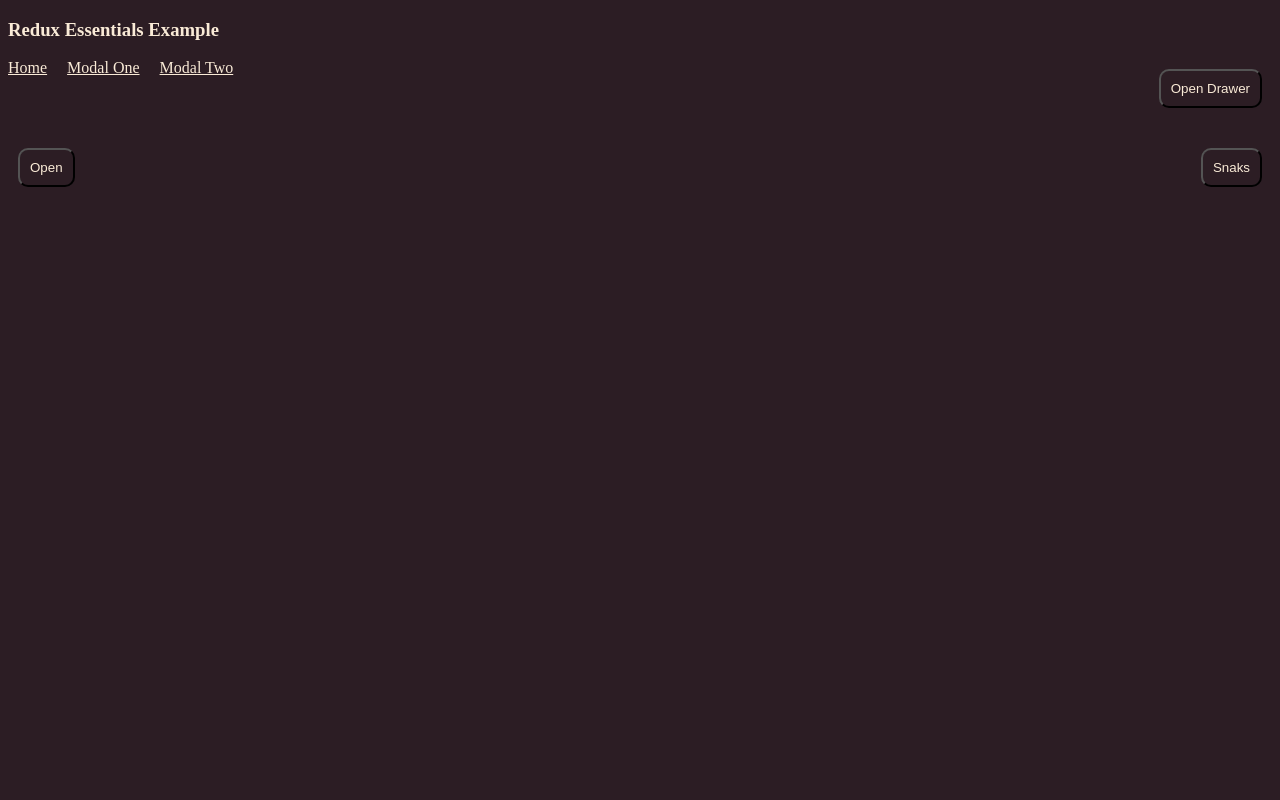
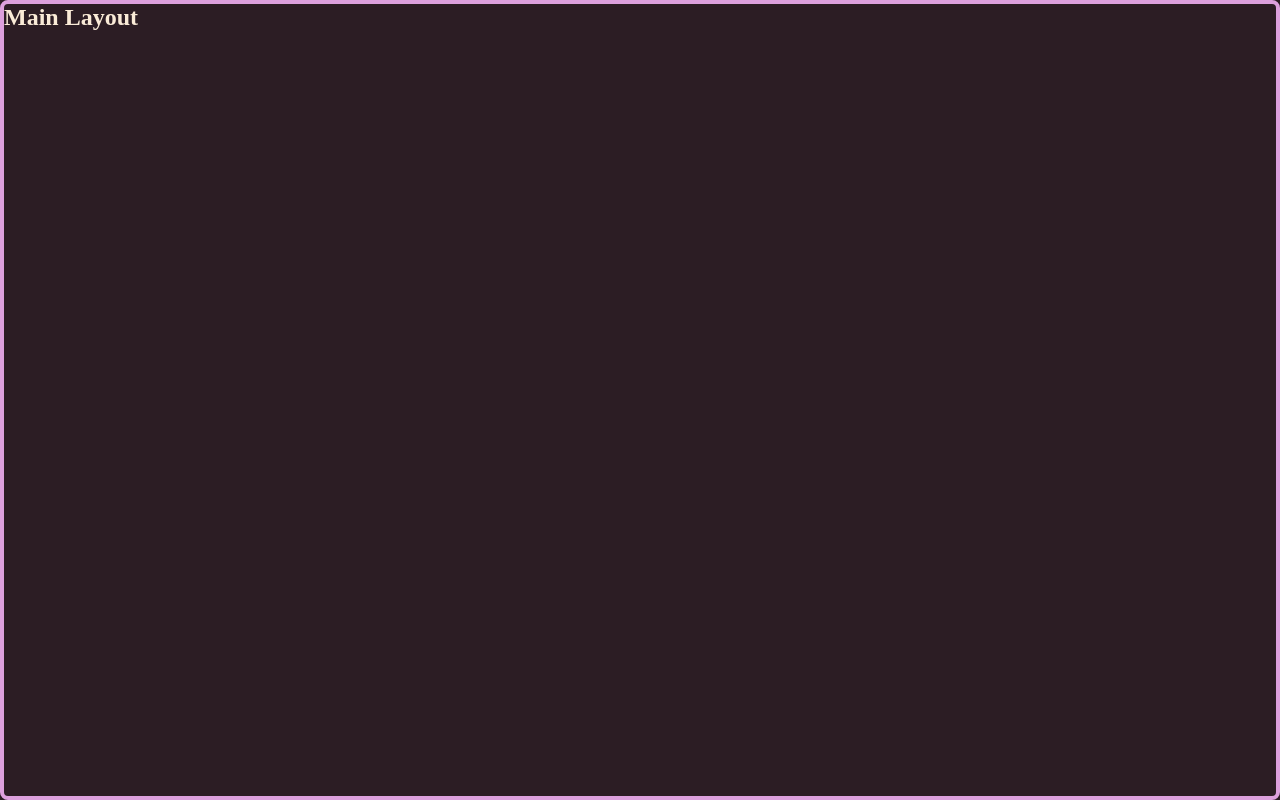
Before and after one commit to Mukhin001/forAmigo, a React (Vite) app: page / in a window 1280 px wide. Built offline with nearby package versions, Linux system fonts and the light colour scheme.

Commit message:
31.01layout

```diff
--- a/src/App.tsx
+++ b/src/App.tsx
@@ -1,21 +1,23 @@
 import { BrowserRouter as Router, Route, Routes } from 'react-router-dom'
-import { Navbar } from './components/NavBar';
+import { Navbar } from './components/navbar/NavBar';
 import ButtonModalOne from './components/base/ButtonModalOne';
 import ButtonModalTwo from './components/base/ButtonModalTwo';
 import ButtonForm from './features/buttonForm/ButtonForm';
+import MainLayout from './layouts/mainLayout/MainLayout';
 
 function App() {
 
     return (
         <Router>
-        <Navbar />
+        {/* <Navbar /> */}
         <div className="App">
 
 
             <Routes>
-            <Route path="/" element={<ButtonForm />} />
-            <Route path='/modalone' element={<ButtonModalOne />}/>
-            <Route path='/modalTwo' element={<ButtonModalTwo />} />
+                <Route path='/' element={<MainLayout />} />
+                <Route path="/form" element={<ButtonForm />} />
+                <Route path='/modalone' element={<ButtonModalOne />}/>
+                <Route path='/modalTwo' element={<ButtonModalTwo />} />
             </Routes>
         </div>
         </Router>
--- a/src/components/NavBar.tsx
+++ b/src/components/navbar/NavBar.tsx
@@ -1,6 +1,7 @@
 import { Link } from "react-router-dom";
-import Drawer from "./drawer/Drawer";
+import Drawer from "../drawer/Drawer";
 import { useState } from "react";
+import './style.css';
 
 export const Navbar = () => {
     const [translate, setTranslate] = useState<boolean>(true);
@@ -10,21 +11,13 @@ export const Navbar = () => {
     };
 
     return (
-        <nav style={{marginBottom: 20}}>
+        <nav className="navWrapper">
             <section>
                 <h1>Redux Essentials Example</h1>
-                <article
-                        style={{
-                            display: 'flex',
-                            justifyContent: 'space-between',
-                        }}>
-                    <div
-                        style={{
-                            display: 'flex',
-                            gap: 20
-                        }}
-                    >
+                <article className="linksWrapper">
+                    <div className="linksWrapperDiv">
                         <Link to='/'>Home</Link>
+                        <Link to='/form'>Form</Link>
                         <Link to='/modalone' >Modal One</Link>
                         <Link to='/modaltwo' >Modal Two</Link>
                     </div>
--- /dev/null
+++ b/src/components/navbar/style.css
@@ -0,0 +1,15 @@
+.navWrapper {
+    margin-bottom: 20px;
+}
+
+.linksWrapper {
+    display: flex;
+    justify-content: space-between;
+    flex-wrap: wrap;
+}
+
+.linksWrapperDiv {
+    display: flex;
+    flex-wrap: wrap;
+    gap: 20px;
+}
--- a/src/index.css
+++ b/src/index.css
@@ -1,3 +1,8 @@
+* {
+  margin: 0;
+  padding: 0;
+  box-sizing: border-box;
+}
 body {
     background-color: rgb(44, 29, 36);
     color: antiquewhite;
--- /dev/null
+++ b/src/layouts/mainLayout/MainLayout.tsx
@@ -0,0 +1,11 @@
+import './style.css';
+
+const MainLayout = () => {
+    return (
+        <section className="layoutWrapper">
+            <h1>Main Layout</h1>
+        </section>
+     );
+};
+
+export default MainLayout;
--- /dev/null
+++ b/src/layouts/mainLayout/style.css
@@ -0,0 +1,5 @@
+.layoutWrapper {
+    border: 4px solid plum;
+    border-radius: 8px;
+    height: 100vh;
+}
```
Also changed, not shown: src/layouts/jj.ts (added).
